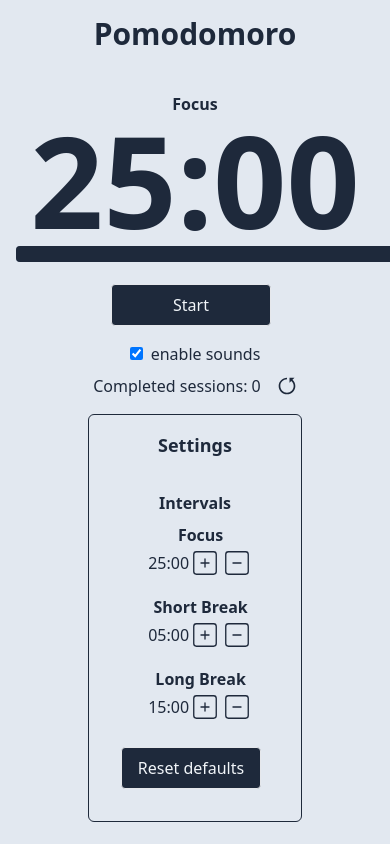
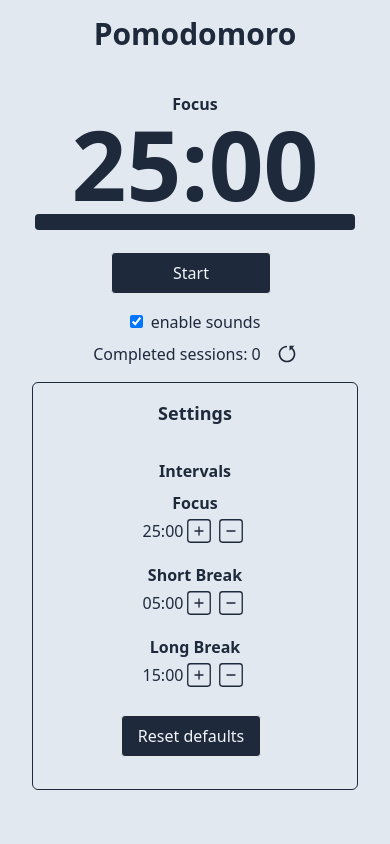
Before and after one commit to dku7/simply-start, a React (Vite) app: page / in a window 390 px wide. Built offline with nearby package versions, Linux system fonts and the light colour scheme; no server answers.

Commit message:
adjust styling for small screens

```diff
--- a/src/components/Settings.tsx
+++ b/src/components/Settings.tsx
@@ -2,7 +2,7 @@ import IntervalSettings from "./IntervalSettings";
 
 export default function Settings() {
   return (
-    <div className="w-3/5 rounded-md border border-slate-800 px-8 pb-8 pt-2 md:w-1/2">
+    <div className="mx-4 w-full rounded-md border border-slate-800 px-4 pb-8 pt-2 md:w-1/2">
       <header>
         <h2 className="mt-2 text-lg font-bold">Settings</h2>
       </header>
--- a/src/components/Timer.tsx
+++ b/src/components/Timer.tsx
@@ -94,12 +94,12 @@ export default function Timer() {
       <header>
         <h2 className="text-l font-bold">{timer.intervalType}</h2>
       </header>
-      <div className="text-9xl font-extrabold">
+      <div className="text-8xl font-extrabold md:text-9xl">
         <Time seconds={timer.seconds} />
       </div>
       <div>
         <progress
-          className="w-96 [&::-moz-progress-bar]:bg-slate-400 [&::-webkit-progress-bar]:rounded [&::-webkit-progress-bar]:bg-slate-400 [&::-webkit-progress-value]:rounded [&::-webkit-progress-value]:bg-slate-800"
+          className="w-80 [&::-moz-progress-bar]:bg-slate-400 [&::-webkit-progress-bar]:rounded [&::-webkit-progress-bar]:bg-slate-400 [&::-webkit-progress-value]:rounded [&::-webkit-progress-value]:bg-slate-800"
           max={getIntervalSeconds(timer.intervalType)}
           value={timer.seconds}
         />
```
